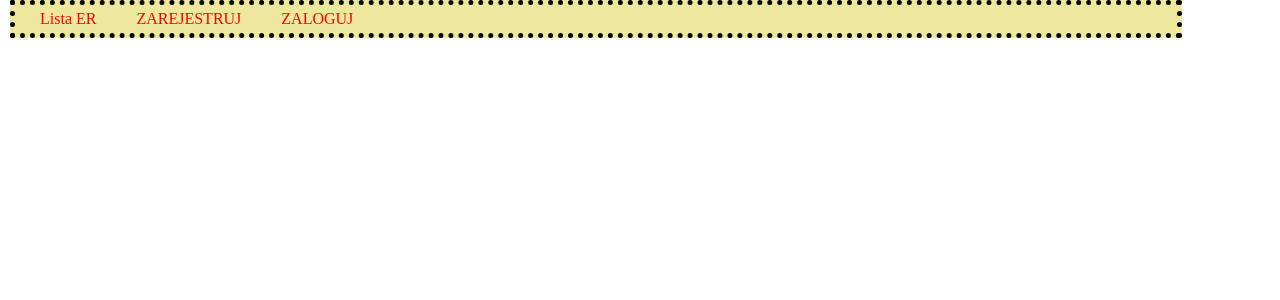
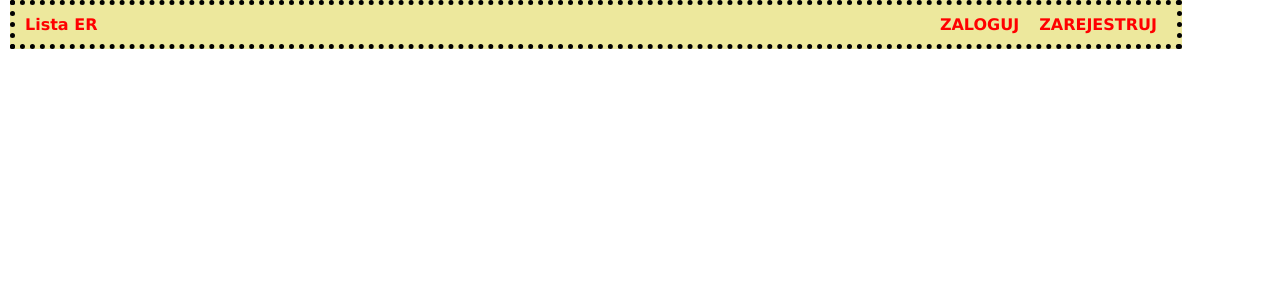
Before and after one commit to Joisana/TogethER, a Django app: page / in a window 1280 px wide. Shown: the top 300 px of the page. Run offline with Django 3.2, Linux system fonts and the light colour scheme.

Commit message:
removed underlines

```diff
--- a/application/static/application/style.css
+++ b/application/static/application/style.css
@@ -19,37 +19,51 @@ ul.menu {
 }
 
 li.menu {
+  font-family: Verdana, Helvetica, sans-serif;
+  font-color: white;
   float: left;
   text-decoration: none;
-
+  padding: 5px;
 }
 
-li.menu a {
-  display: inline;
-  padding: 20px;
-  text-decoration: none;
+li.menu a{
+  font-weight: bold;
 }
 
 li.menu a:link {
+  margin-right: 10px;
   color: red;
   text-decoration: none;
 }
 
 /* visited link */
 li.menu a:visited {
-  color: green;
+  padding: 5px;
+  color: black;
   text-decoration: none;
 }
 
 /* mouse over link */
 li.menu a:hover {
-  background-color: #1111;
-  color: hotpink;
+  padding: 5px;
+  background-color: black;
+  color: white;
   text-decoration: none;
 }
 
 /* selected link */
 li.menu a:active {
-  color: blue;
+  padding: 5px;
+  color: white;
   text-decoration: none;
 }
+
+li.right{
+  float: right;
+  text-decoration: none;
+  padding: 5px;
+}
+
+li.right a{
+  text-decoration: none;
+}
--- a/application/templates/application/main_menu.html
+++ b/application/templates/application/main_menu.html
@@ -15,10 +15,10 @@
 
 	<li class="menu"><a href = "{% url 'application:profile' me.id %}">Mój profil</a></li>&nbsp
 
-	Zalogowany jako <strong>{{me.username}}</strong>
-	<li class="menu"><a href = "{% url 'application:logout' %}">WYLOGUJ</a></li>
+	<li class="menu right">Zalogowany jako <strong>{{me.username}}</strong></li>
+	<li class="menu right"><a href = "{% url 'application:logout' %}">WYLOGUJ</a></li>
 {% else %}
-	<li class="menu"><a href = "{% url 'application:registration' %}">ZAREJESTRUJ</a></li>&nbsp
-	<li class="menu"><a href = "{% url 'application:login' %}">ZALOGUJ</a></li>
+	<li class="menu right"><a href = "{% url 'application:registration' %}">ZAREJESTRUJ</a></li>&nbsp
+	<li class="menu right"><a href = "{% url 'application:login' %}">ZALOGUJ</a></li>
 {% endif %}
 </ul><br/><br/><br/><br/>
```
